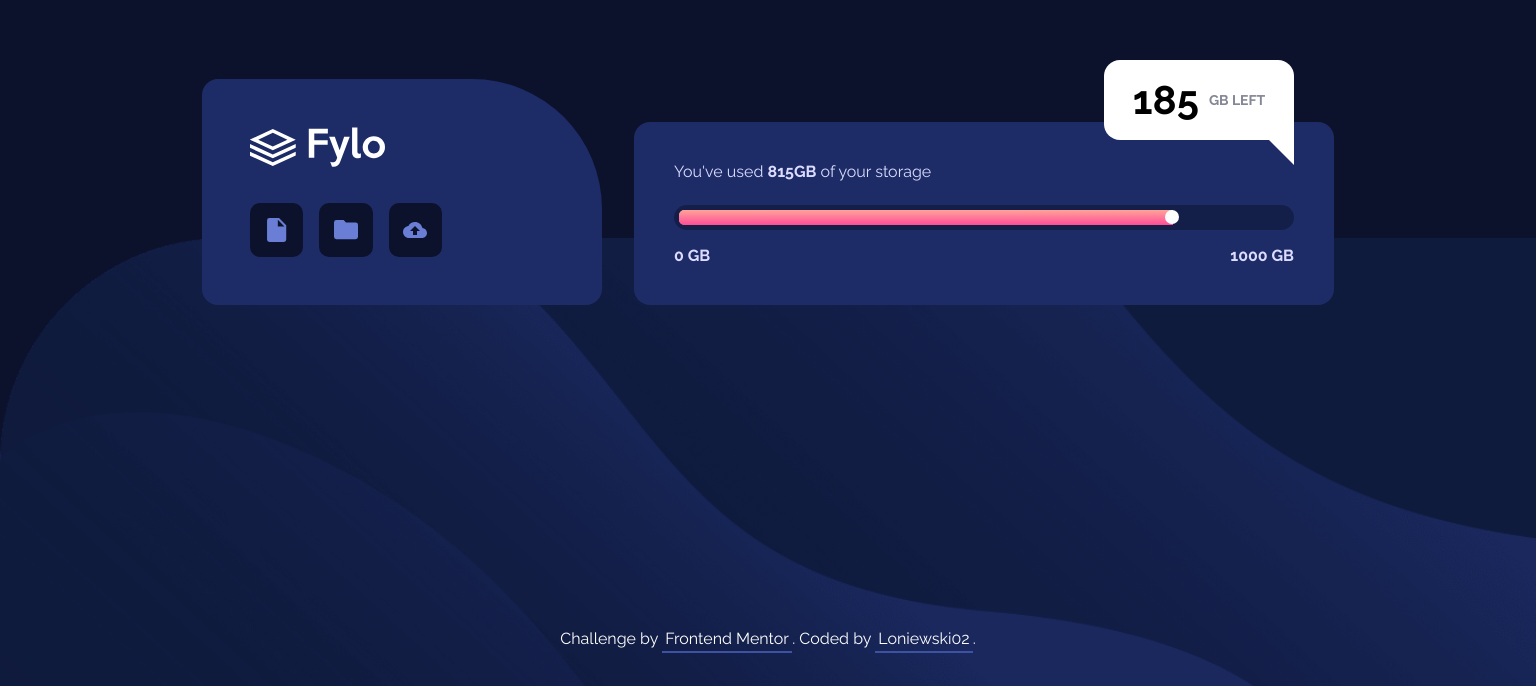
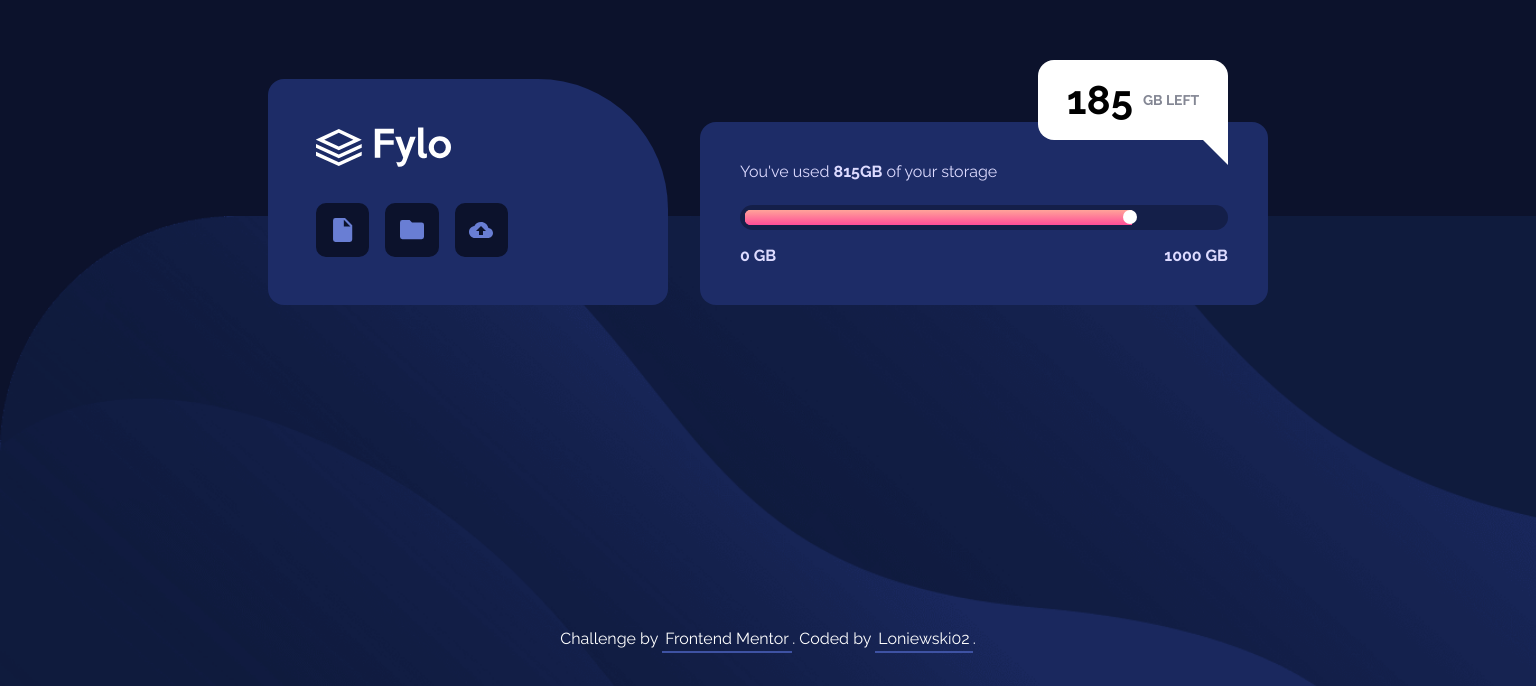
Before and after one commit to Loniewski02/FM-data-storage-component, a plain HTML site: page index.html in a window 1536 px wide. Shown: the part 208-894 px from the top of the page. Drawn offline with Linux system fonts and the light colour scheme.

Commit message:
added screenshots

```diff
--- a/src/sass/style.scss
+++ b/src/sass/style.scss
@@ -29,7 +29,7 @@ body {
 .wrapper {
 	margin: 0 auto;
 	width: 100%;
-	max-width: 1200px;
+	max-width: 1000px;
 }
 
 .app {
@@ -226,16 +226,16 @@ body {
 @media (min-width: 1440px) {
 	body {
 		background-image: url('/dist/img/bg-desktop.png');
-		background-size: 100%;
+		background-size: 105%;
 		background-repeat: no-repeat;
-		background-position: 50% 100%;
+		background-position: 0% 100%;
 	}
 
 	.app {
 		.wrapper {
 			display: flex;
 			justify-content: center;
-			align-items: end;
+			align-items: flex-end;
 			gap: 2em;
 		}
 
```
Also changed, not shown: desktop-view.png (added), dist/css/style.min.css, mobile-view.png (added).
